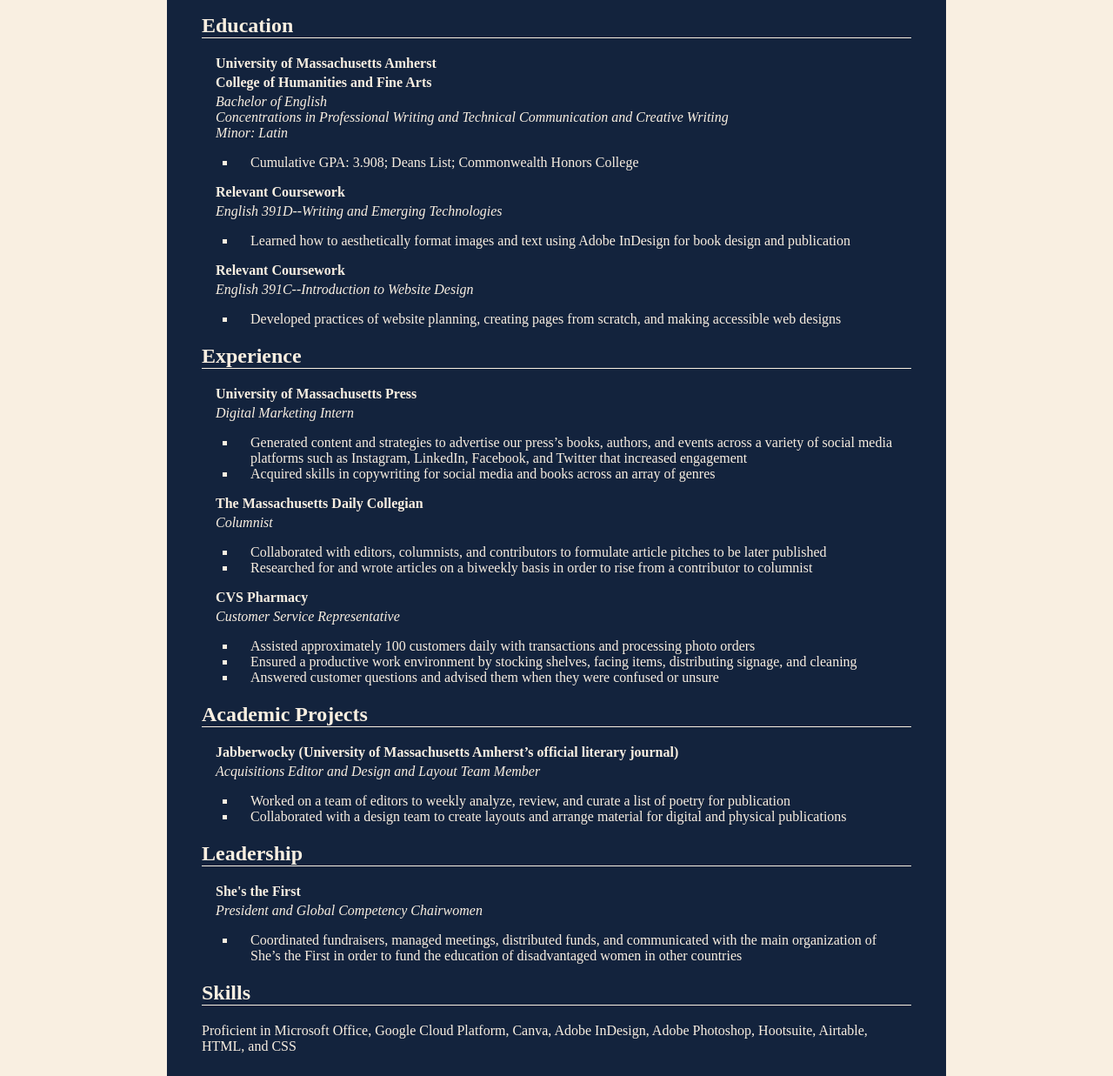
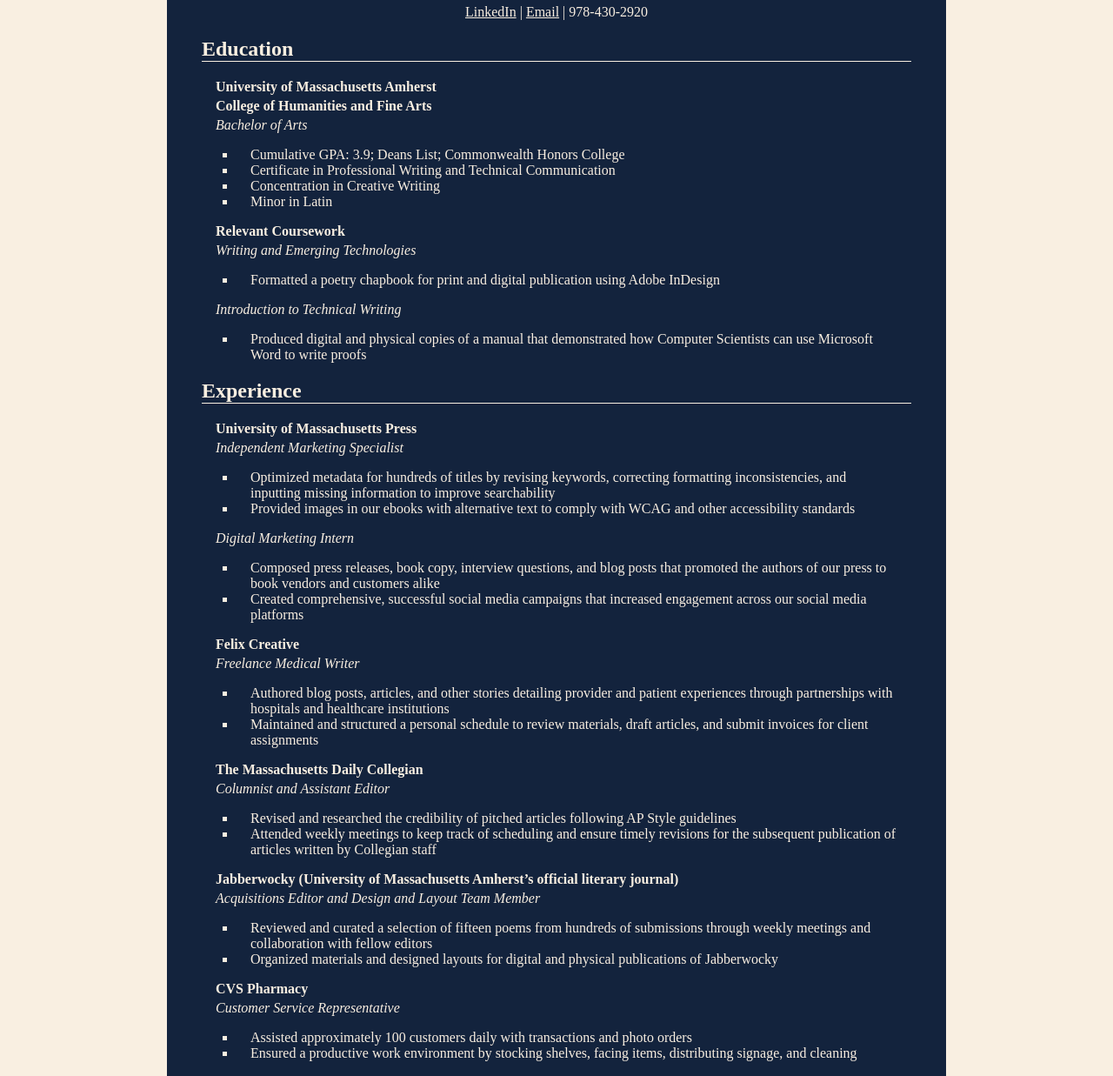
Before and after one commit to hfurilla/hfurilla.github.io, a plain HTML site: page portfolio/resume.html in a window 1280 px wide. Shown: the part 278-1515 px from the top of the page at 87% size. Drawn offline with nearby package versions, Linux system fonts and the light colour scheme; a web font is replaced by a local one.

Commit message:
Add files via upload

```diff
--- a/portfolio/resume.html
+++ b/portfolio/resume.html
@@ -9,17 +9,18 @@
         <link href="https://fonts.googleapis.com/css2?family=Playfair+Display:ital,wght@1,600&display=swap" rel="stylesheet">
         <link rel="stylesheet" href="https://fonts.googleapis.com/icon?family=Material+Icons">
         <link rel="stylesheet" href="https://fonts.googleapis.com/css2?family=Material+Symbols+Outlined:opsz,wght,FILL,GRAD@24,400,0,0" />
+        <meta name="viewport" content="width=device-width, initial-scale=1.0">
     </head>
     <body>
         <div class="navigation">
             <header>
+                <nav>
                     <h1>Hailey Furilla</h1>
-            <nav>
                     <ul>
-                    <li><a href="../index.html">Home</a></li>
-                    <li><a href="resume.html">Resume</a></li>
-                    <li><a href="portfolio.html">Portfolio</a></li>
-                    <li><a href="contact.html">Contact</a></li>
+                        <li><a href="../index.html">HOME</a></li>
+                        <li><a href="resume.html">RESUME</a></li>
+                        <li><a href="portfolio.html">PORTFOLIO</a></li>
+                        <li><a href="contact.html">CONTACT</a></li>
                     </ul>
                 </nav>
             </header>
@@ -37,50 +38,64 @@
             <h2>Education</h2>
             <h3>University of Massachusetts Amherst</h3>
             <h3>College of Humanities and Fine Arts</h3>
-            <h4>Bachelor of English</h4>
-            <h4>Concentrations in Professional Writing and Technical Communication and Creative Writing</h4>
-            <h4>Minor: Latin</h4>
+            <h4>Bachelor of Arts</h4>
             <ul>
-                <li>Cumulative GPA: 3.908; Deans List; Commonwealth Honors College</li>
+                <li>Cumulative GPA: 3.9; Deans List; Commonwealth Honors College</li>
+                <li>Certificate in Professional Writing and Technical Communication</li>
+                <li>Concentration in Creative Writing</li>
+                <li>Minor in Latin</li>
             </ul>
             <h3>Relevant Coursework</h3>
-            <h4>English 391D--Writing and Emerging Technologies</h4>
+            <h4>Writing and Emerging Technologies</h4>
             <ul>
-                <li>Learned how to aesthetically format images and text using Adobe InDesign for book design and publication</li>
+                <li>Formatted a poetry chapbook for print and digital publication using Adobe InDesign</li>
             </ul>
-            <h3>Relevant Coursework</h3>
-            <h4>English 391C--Introduction to Website Design</h4>
+            <h4>Introduction to Technical Writing</h4>
             <ul>
-                <li>Developed practices of website planning, creating pages from scratch, and making accessible web designs
-                </li>
+                <li>Produced digital and physical copies of a manual that demonstrated how Computer Scientists can use Microsoft Word to write proofs</li>
             </ul>
             <h2>Experience</h2>
+
             <h3>University of Massachusetts Press</h3>
+            <h4>Independent Marketing Specialist</h4>
+            <ul>
+                <li>Optimized metadata for hundreds of titles by revising keywords, correcting formatting inconsistencies, and inputting missing information to improve searchability</li>
+                <li>Provided images in our ebooks with alternative text to comply with WCAG and other accessibility standards </li>
+            </ul>
             <h4>Digital Marketing Intern</h4>
             <ul>
-                <li>Generated content and strategies to advertise our press’s books, authors, and events across a variety of social media platforms such as Instagram, LinkedIn, Facebook, and Twitter that increased engagement</li>
-                <li>Acquired skills in copywriting for social media and books across an array of genres</li>
+                <li>Composed press releases, book copy, interview questions, and blog posts that promoted the authors of our press to book vendors and customers alike</li>
+                <li>Created comprehensive, successful social media campaigns that increased engagement across our social media platforms</li>
             </ul>
+
+            <h3>Felix Creative</h3>
+            <h4>Freelance Medical Writer</h4>
+            <ul>
+                <li>Authored blog posts, articles, and other stories detailing provider and patient experiences through partnerships with hospitals and healthcare institutions</li>
+                <li>Maintained and structured a personal schedule to review materials, draft articles, and submit invoices for client assignments</li>
+            </ul>
+
             <h3>The Massachusetts Daily Collegian</h3>
-            <h4>Columnist</h4>
+            <h4>Columnist and Assistant Editor</h4>
             <ul>
-                <li>Collaborated with editors, columnists, and contributors to formulate article pitches to be later published</li>
-                <li>Researched for and wrote articles on a biweekly basis in order to rise from a contributor to columnist</li>
+                <li>Revised and researched the credibility of pitched articles following AP Style guidelines</li>
+                <li>Attended weekly meetings to keep track of scheduling and ensure timely revisions for the subsequent publication of articles written by Collegian staff</li>
             </ul>
+
+            <h3>Jabberwocky (University of Massachusetts Amherst’s official literary journal)</h3>
+            <h4>Acquisitions Editor and Design and Layout Team Member</h4>
+            <ul>
+                <li>Reviewed and curated a selection of fifteen poems from hundreds of submissions through weekly meetings and collaboration with fellow editors</li>
+                <li>Organized materials and designed layouts for digital and physical publications of Jabberwocky</li>
+            </ul>
+
             <h3>CVS Pharmacy</h3>
             <h4>Customer Service Representative</h4>
             <ul>
-                <li>Assisted approximately 100 customers daily with transactions and processing photo orders</li>
+                <li>Assisted approximately 100 customers daily with transactions and photo orders</li>
                 <li>Ensured a productive work environment by stocking shelves, facing items, distributing signage, and cleaning</li>
-                <li>Answered customer questions and advised them when they were confused or unsure</li>
             </ul>
-            <h2>Academic Projects</h2>
-            <h3>Jabberwocky (University of Massachusetts Amherst’s official literary journal)</h3>
-            <h4>Acquisitions Editor and Design and Layout Team Member</h4>
-            <ul>
-                <li>Worked on a team of editors to weekly analyze, review, and curate a list of poetry for publication</li>
-                <li>Collaborated with a design team to create layouts and arrange material for digital and physical publications</li>
-            </ul>
+
             <h2>Leadership</h2>
             <h3>She's the First</h3>
             <h4>President and Global Competency Chairwomen</h4>
@@ -88,16 +103,11 @@
                 <li>Coordinated fundraisers, managed meetings, distributed funds, and communicated with the main organization of She’s the First in order to fund the education of disadvantaged women in other countries</li>
             </ul>
             <h2>Skills</h2>
-            <p>Proficient in Microsoft Office, Google Cloud Platform, Canva, Adobe InDesign, Adobe Photoshop, Hootsuite, Airtable, HTML, and CSS</p>
+            <p>Proficient in Microsoft Office, Google Cloud Platform, Adobe Suite, Canva, Hootsuite, Airtable, Constant Contact, Firebrand, Wordpress, HTML, CSS, and Madcap Flare.</p>
         </main>
 
         <div class="emptyspaceright"></div>
 
-        <div class="theimg">
-            <a href="imgs+pdf/recentresumehaileyfurilla.pdf">
-                <img src="imgs+pdf/resume.png" alt="Resume thumbnail." height="400">
-            </a>
-        </div>
 
     </div>
     <footer>
```
Also changed, not shown: portfolio/contact.html (+6 -6 lines). Lines whose indentation alone changed are shown as unchanged.
